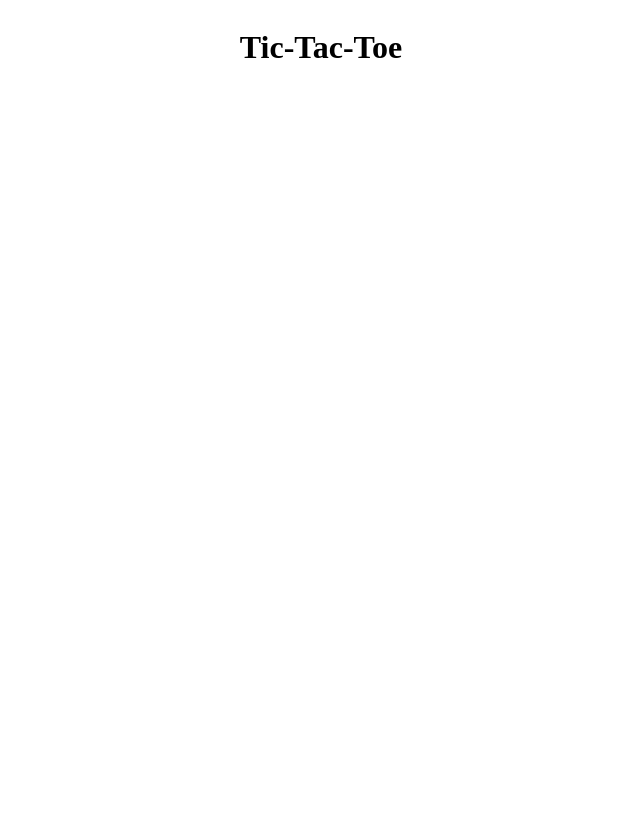
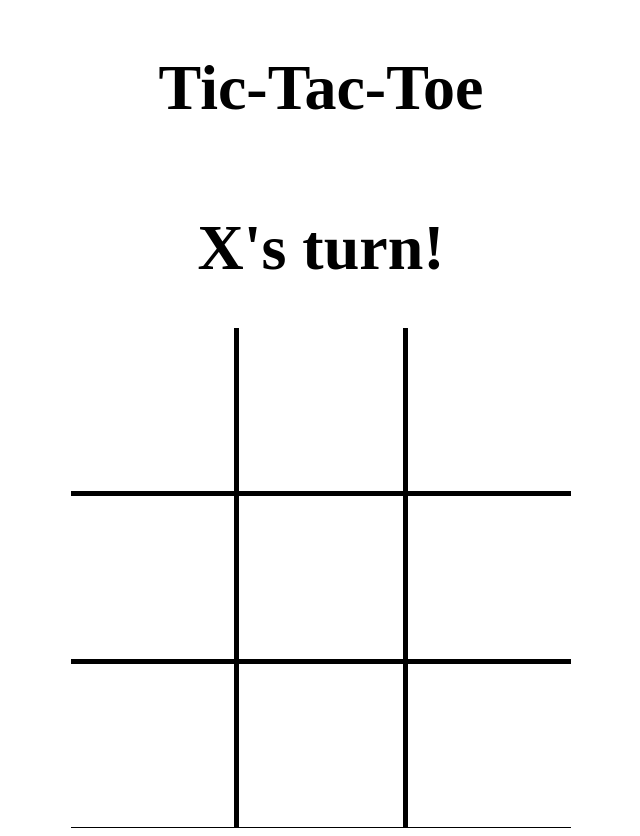
Before and after one commit to vndlgd/tic-tac-toe, a plain HTML site: page index.html in a window 1280 px wide. Shown: the whole page, without its empty margins (319-959 px from the left). Before the commit the page ends 800 px from the top, so only its background shows below. Drawn offline with Linux system fonts and the light colour scheme.

Commit message:
Allow players to click on the gameboard to place their marker

```diff
--- a/index.html
+++ b/index.html
@@ -10,8 +10,11 @@
 </head>
 
 <body>
-    <h1 id="title">Tic-Tac-Toe</h1>
-    <div id="container"></div>
+    <div id="container">
+        <h1 id="title">Tic-Tac-Toe</h1>
+        <h1 class="turn"></h1>
+        <div class="board"></div>
+    </div>
 </body>
 
 </html>
--- a/script.js
+++ b/script.js
@@ -1,51 +1,157 @@
-// gameboard module because we only need one of it
+// gameboard module represents the state of the board
 const gameBoard = (function () {
     // store gameboard as an array
     const gameboard = [];
     const rows = 3;
     const cols = 3;
 
-    // fill game board with arrays that contain an object that is an empty cell
+    // fills board with arrays that contain empty cells
     for (let i = 0; i < rows; i++) {
         gameboard.push([]);
         for (let j = 0; j < cols; j++) {
             gameboard[i].push(Cell());
         }
     }
+
+    const getBoard = () => gameboard;
+
+    const addMark = (row, column, player) => {
+        // check if spot taken on the gameboard
+        if (gameboard[row][column].getValue() !== "") {
+            console.log("You can't mark here, it's taken.")
+            return;
+        }
+
+        // otherwise, I have a valid empty cell
+        gameboard[row][column].addSymbol(player);
+    };
+
+    // will be deleted after we tie it to the DOM
+    const printBoard = () => {
+        // finish this function
+        const boardWithCellValues = gameboard.map((row) => row.map((cell) => cell.getValue()))
+        console.log(boardWithCellValues);
+    };
+
     return {
-        gameboard
+        getBoard,
+        printBoard,
+        addMark
     };
 })();
 
-// Create empty cells
+// Cell represents one square on the board
 function Cell() {
-    let cell = "";
-    return cell;
+    let value = "";
+
+    // change value of the cell
+    const addSymbol = (player) => {
+        value = player;
+    };
+
+    // retrieve current cell value
+    const getValue = () => value;
+
+    return {
+        getValue, addSymbol
+    };
 }
 
-// displayController module because we only need one of it
-const displayController = (function () {
-    // control game display
-});
+// gameController module will be responsible for controlling the flow and state of the game
+function gameController(playerOneName = "Player One", playerTwoName = "Player Two") {
+    // implement this then displayController after
+    const board = gameBoard;
 
-// factory function for players because we need multiple (X, O)
-function players() {
-    return {};
+    const players = [
+        {
+            name: playerOneName,
+            symbol: "X"
+        },
+        {
+            name: playerTwoName,
+            symbol: "O"
+        }
+    ];
+
+    let activePlayer = players[0];
+
+    const switchPlayerTurn = () => {
+        if (activePlayer === players[0]) {
+            activePlayer = players[1];
+        } else {
+            activePlayer = players[0];
+        }
+    }
+
+    const getActivePlayer = () => activePlayer;
+
+    const printNewRound = () => {
+        board.printBoard();
+        console.log(`${activePlayer.symbol}'s turn`)
+    }
+
+    const playRound = (row, column) => {
+        console.log(`Marking ${getActivePlayer().symbol} on row ${row} column ${column}`)
+
+        board.addMark(row, column, getActivePlayer().symbol);
+
+        // check for winner and handle logic, such as a win message
+
+        switchPlayerTurn();
+        printNewRound();
+    };
+
+    // Initial play game message
+    printNewRound();
+
+    return { getBoard: board.getBoard, playRound, getActivePlayer };
 }
 
-// function that will render the contents of the gameboard array to the webpage
-const render = (function () {
-    const board = gameBoard.gameboard;
-    const container = document.getElementById("container");
+// displayController module responsible for management of the DOM
+function displayController() {
+    const game = gameController();
+    const boardDiv = document.querySelector(".board");
+    const playerTurn = document.querySelector(".turn");
 
-    container.textContent = "";
+    const updateScreen = () => {
 
-    for (let i = 0; i < board.length; i++) {
-        let row = document.createElement('div');
-        for (let j = 0; j < board[i].length; j++) {
-            row.textContent += board[i][j];
+        boardDiv.textContent = ""; // clear the board
+
+        // get the newest version of the board and player turn
+        const board = game.getBoard();
+        const activePlayer = game.getActivePlayer();
+
+        // display player's turn
+        playerTurn.textContent = `${activePlayer.symbol}'s turn!`;
+
+        // render board rows
+        for (let i = 0; i < board.length; i++) {
+            for (let j = 0; j < board[0].length; j++) {
+                // anything clickable should be a button
+                const cellButton = document.createElement("button")
+                cellButton.classList.add("Cell");
+                cellButton.dataset.row = i;
+                cellButton.dataset.column = j;
+                cellButton.textContent = board[i][j].getValue();
+                boardDiv.appendChild(cellButton)
+            }
         }
-        container.appendChild(row);
     }
 
-})();
+    function clickHandlerBoard(e) {
+        const selectedRow = e.target.dataset.row;
+        const selectedColumn = e.target.dataset.column;
+        if (!selectedRow || !selectedColumn) {
+            return;
+        }
+        // if valid, play round
+        game.playRound(selectedRow, selectedColumn);
+        updateScreen();
+    }
+    boardDiv.addEventListener("click", clickHandlerBoard);
+
+    // initial render
+    updateScreen();
+}
+
+displayController();
--- a/styles.css
+++ b/styles.css
@@ -4,11 +4,37 @@ body {
     align-items: center;
 }
 
-#title {
+#container {
+    display: grid;
+    justify-content: center;
+    align-items: center;
+    font-weight: bold;
+    font-size: 2rem;
+}
+
+#title,
+.turn {
+    justify-content: center;
+    align-items: center;
     text-align: center;
 }
 
-#container {
-    font-weight: bold;
-    font-size: 8rem;
+.board {
+    display: grid;
+    height: 500px;
+    width: 500px;
+    grid-template-columns: repeat(3, 1fr);
+    grid-template-rows: repeat(3, 1fr);
+    gap: 5px;
+    background-color: black;
 }
+
+.Cell {
+    display: flex;
+    justify-content: center;
+    align-items: center;
+    text-align: center;
+    font-size: 4rem;
+    border: none;
+    background: white;
+}
```
